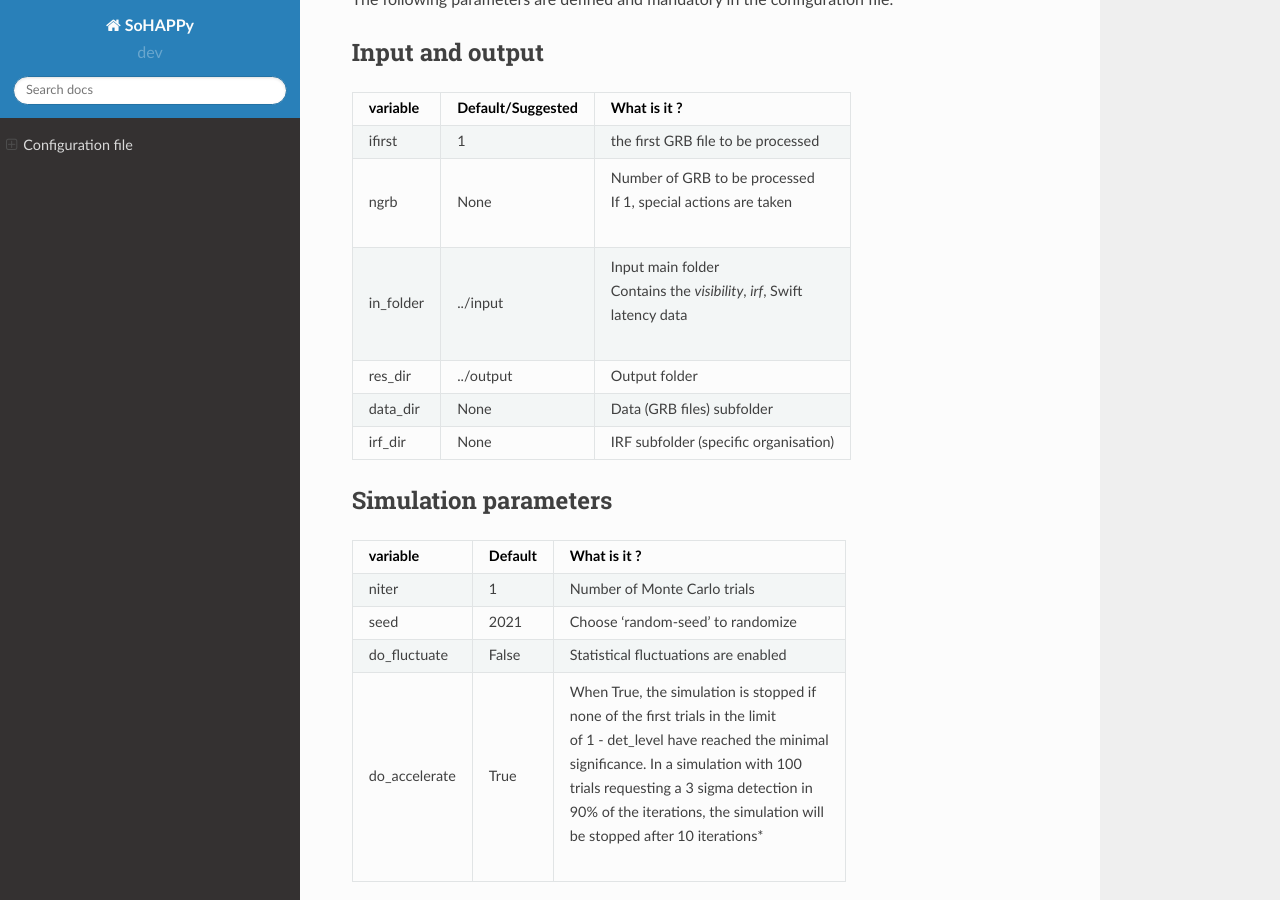
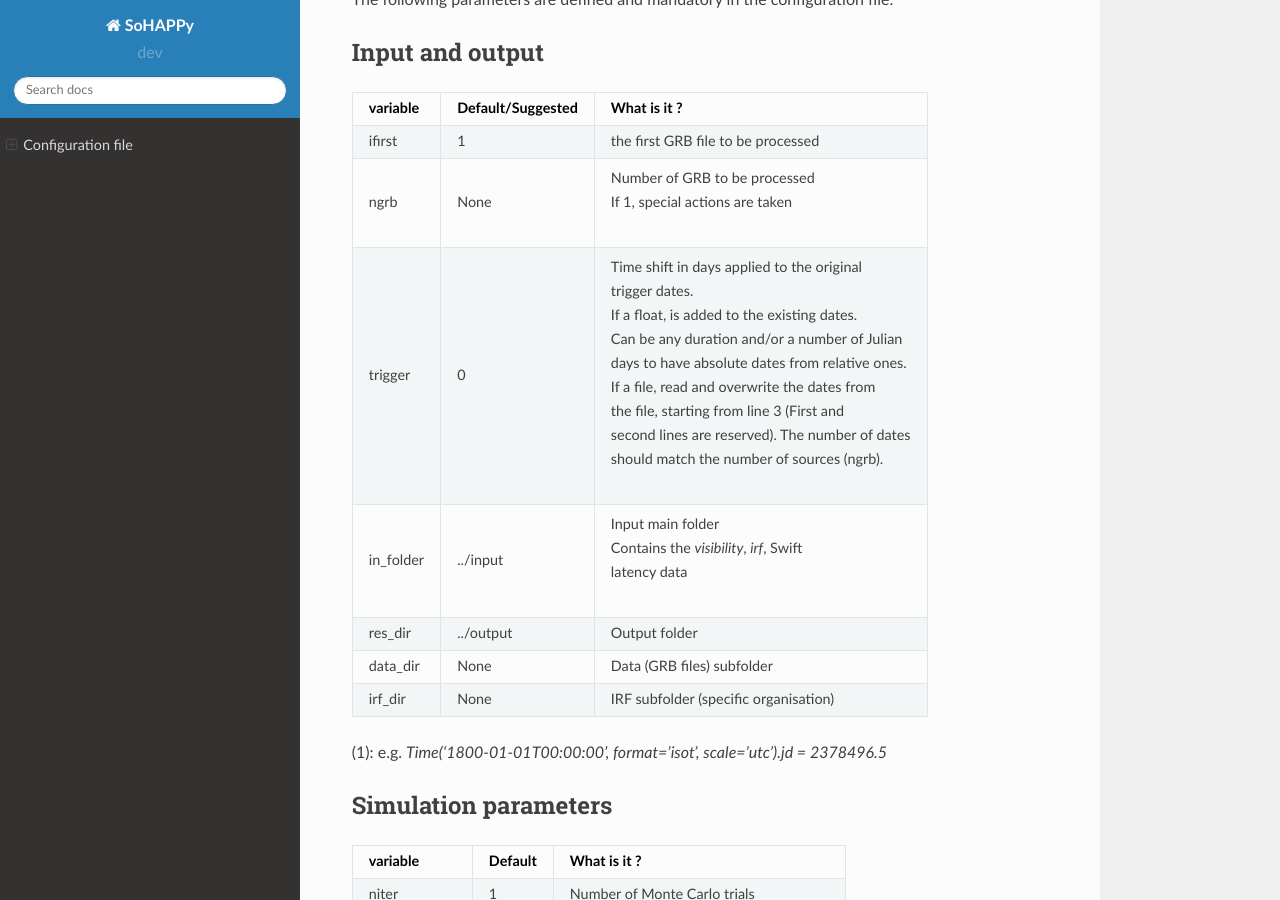
Before and after one commit to tstolarczyk/SoHAPPy, a Sphinx documentation site: the page built from docs/configuration.rst, in a window 1280 px wide and 900 px high, scrolled down 388 px. Built offline with Sphinx 7.4.7 and the Read the Docs theme 2.0.0, drawn with Linux system fonts in a browser that asks for light colours.

```diff
--- a/docs/conf.py
+++ b/docs/conf.py
@@ -98,7 +98,7 @@ master_doc = 'index'
 #
 # This is also used if you do content translation via gettext catalogs.
 # Usually you set "language" from the command line for these cases.
-language = None
+language = 'en'
 
 # List of patterns, relative to source directory, that match files and
 # directories to ignore when looking for source files.
--- a/docs/configuration.rst
+++ b/docs/configuration.rst
@@ -12,24 +12,36 @@ Input and output
 
 .. tabularcolumns:: |l|c|p{5cm}|
 
-+-----------------------+------------------------+---------------------------------------------+
-| variable              | Default/Suggested      | What is it ?                                |
-+=======================+========================+=============================================+
-| ifirst                | 1                      | the first GRB file to be processed          |
-+-----------------------+------------------------+---------------------------------------------+
-| ngrb                  | None                   | | Number of GRB to be processed             |
-|                       |                        | | If 1, special actions are taken           |
-+-----------------------+------------------------+---------------------------------------------+
-| in_folder             | ../input               | | Input main folder                         |
-|                       |                        | | Contains the `visibility`, `irf`, Swift   |
-|                       |                        | | latency data                              |
-+-----------------------+------------------------+---------------------------------------------+
-| res_dir               | ../output              | Output folder                               |
-+-----------------------+------------------------+---------------------------------------------+
-| data_dir              | None                   | Data (GRB files) subfolder                  |
-+-----------------------+------------------------+---------------------------------------------+
-| irf_dir               | None                   | IRF subfolder (specific organisation)       |
-+-----------------------+------------------------+---------------------------------------------+
++------------------+-------------------+--------------------------------------------------+
+| variable         | Default/Suggested | What is it ?                                     |
++==================+===================+==================================================+
+| ifirst           | 1                 | the first GRB file to be processed               |
++------------------+-------------------+--------------------------------------------------+
+| ngrb             | None              | | Number of GRB to be processed                  |
+|                  |                   | | If 1, special actions are taken                |
++------------------+-------------------+--------------------------------------------------+
+| trigger          | 0                 | | Time shift in days applied to the original     |
+|                  |                   | | trigger dates.                                 |
+|                  |                   | | If a float, is added to the existing dates.    |
+|                  |                   | | Can be any duration and/or a number of Julian  |
+|                  |                   | | days to have absolute dates from relative ones.|
+|                  |                   | | If a file, read and overwrite the dates from   |
+|                  |                   | | the file, starting from line 3 (First and      |
+|                  |                   | | second lines are reserved). The number of dates|
+|                  |                   | | should match the number of sources (ngrb).     |
++------------------+-------------------+--------------------------------------------------+
+| in_folder        | ../input          | | Input main folder                              |
+|                  |                   | | Contains the `visibility`, `irf`, Swift        |
+|                  |                   | | latency data                                   |
++------------------+-------------------+--------------------------------------------------+
+| res_dir          | ../output         | Output folder                                    |
++------------------+-------------------+--------------------------------------------------+
+| data_dir         | None              | Data (GRB files) subfolder                       |
++------------------+-------------------+--------------------------------------------------+
+| irf_dir          | None              | IRF subfolder (specific organisation)            |
++------------------+-------------------+--------------------------------------------------+
+
+(1): e.g. `Time('1800-01-01T00:00:00', format='isot', scale='utc').jd = 2378496.5`
 
 Simulation parameters
 ---------------------
--- a/docs/index.rst
+++ b/docs/index.rst
@@ -49,6 +49,12 @@ More on SoHAPPy
 
 	tools.rst
 
+..toctree::
+    :maxdepth: 1
+    :caption: Running large simulations and analysis
+
+    production.rst
+
 .. toctree::
 	:maxdepth: 1
 	:caption: The developer corner
--- a/docs/population_analysis.rst
+++ b/docs/population_analysis.rst
@@ -14,9 +14,11 @@ The user is intended to indicate the SoHAPPy folder containing the population fi
 
 The execution of Jupyter notebook will then present various results as follows:
 
-- *OpenAndStat.iynb* :
+- *statistics.iynb* :
 
-	* open a file and derive the 3 and 5 sigma detections rates.
+	* Open a file (`get_data`), build the GRB population for North, South, North only, South only or both sites, performs internal checks.
+
+	open a file and derive the 3 and 5 sigma detections rates.
 	* Extract from the data a few characteristics and check that they are compatible with the parameters in the confguration file (delay after the GRB trigger, minimal allowed alitude for detection)
 	* Give the list of GRB detected more than 24 h after the Trigger.
 
```
Also changed, not shown: docs/developer.rst (+13 -0 lines), docs/introduction.rst (+9 -3 lines), docs/production.rst (added, +40 -0 lines).
